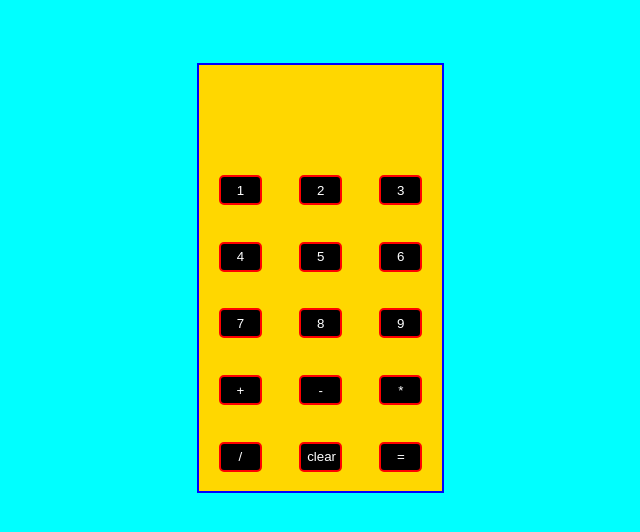
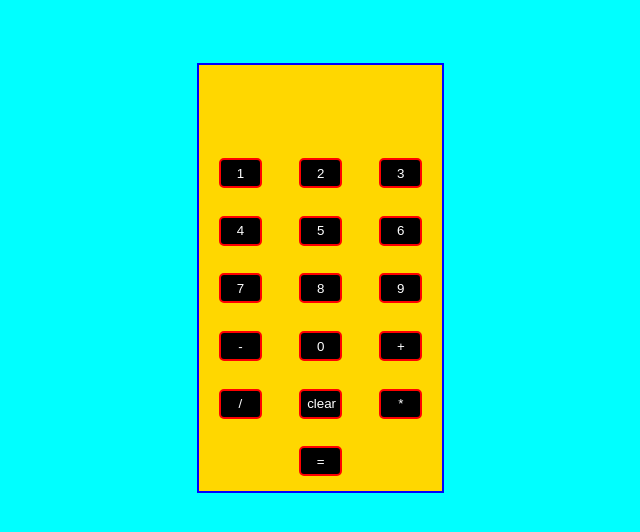
Before and after one commit to ncupadhyay/CalculatorInjquery.github.io, a plain HTML site: page index.html in a window 1280 px wide. Shown: the whole page, without its empty margins (253-893 px from the left). Drawn offline with nearby package versions, Linux system fonts and the light colour scheme.

Commit message:
Update index.html

```diff
--- a/index.html
+++ b/index.html
@@ -69,14 +69,17 @@
 				<td><button id="b9" >9</button></td>
 			</tr>
 			<tr>
+				<td><button id="b11">-</button></td>
+				<td><button id="b19" >0</button></td>
 				<td><button id="b10" >+</button></td>
-				<td><button id="b11" >-</button></td>
-				<td><button id="b12" >*</button></td>
 			</tr>
 			<tr>
 				<td><button id="b13" >/</button></td>
 				<td><button id="b14" >clear</button></td>
-				<td ><button id="b15" >=</button></td>
+				<td><button id="b12" >*</button></td>
+			</tr>
+			<tr >
+				<td colspan="3" ><button id="b15" >=</button></td>
 			</tr>
 		</table>
 
@@ -128,6 +131,10 @@
 			});
 			$('#b9').click(function(){
 				no +="9";
+				$('#la').html(no);
+			});
+			$('#b19').click(function(){
+				no +="0";
 				$('#la').html(no);
 			});
 
```
